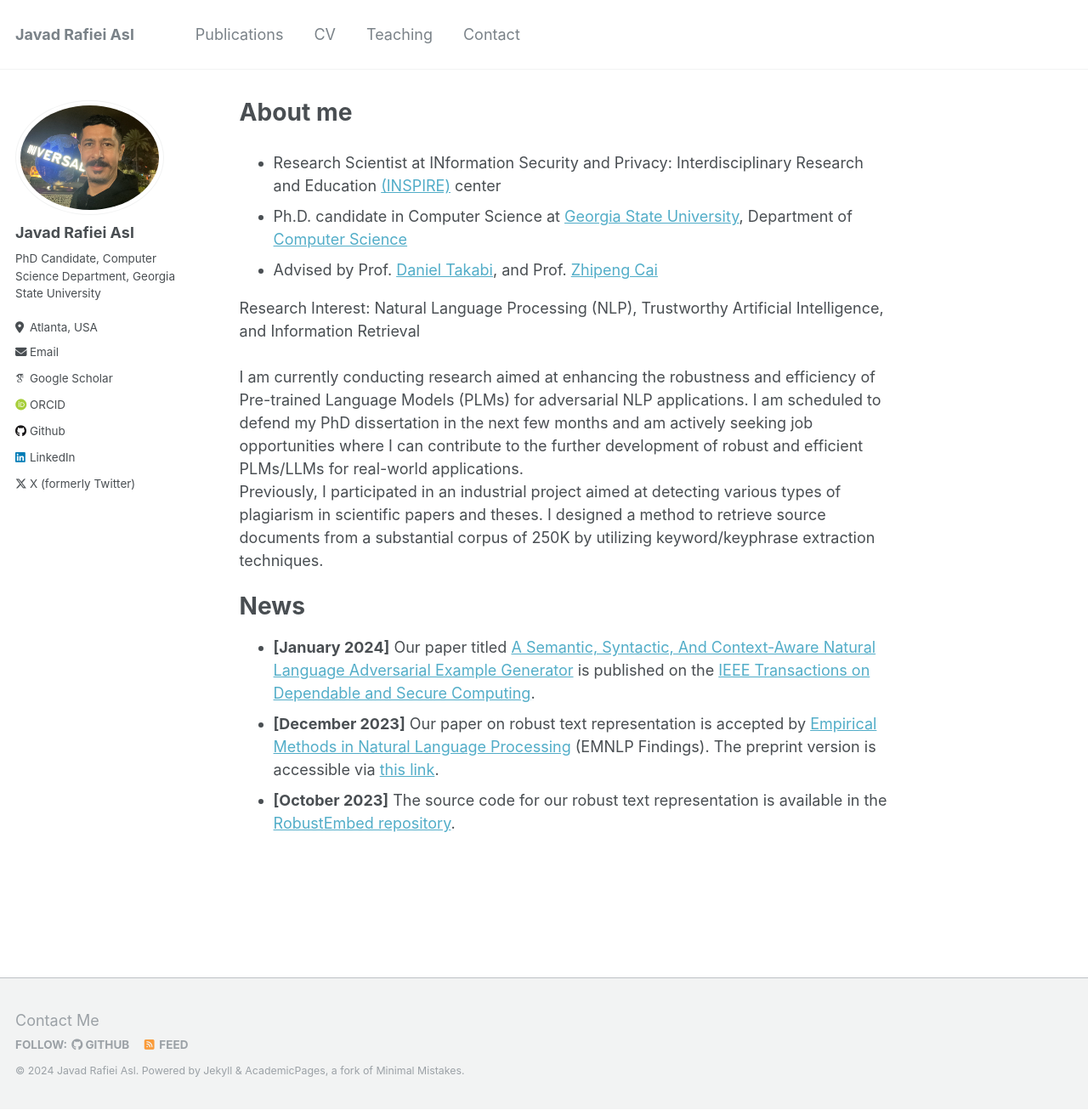
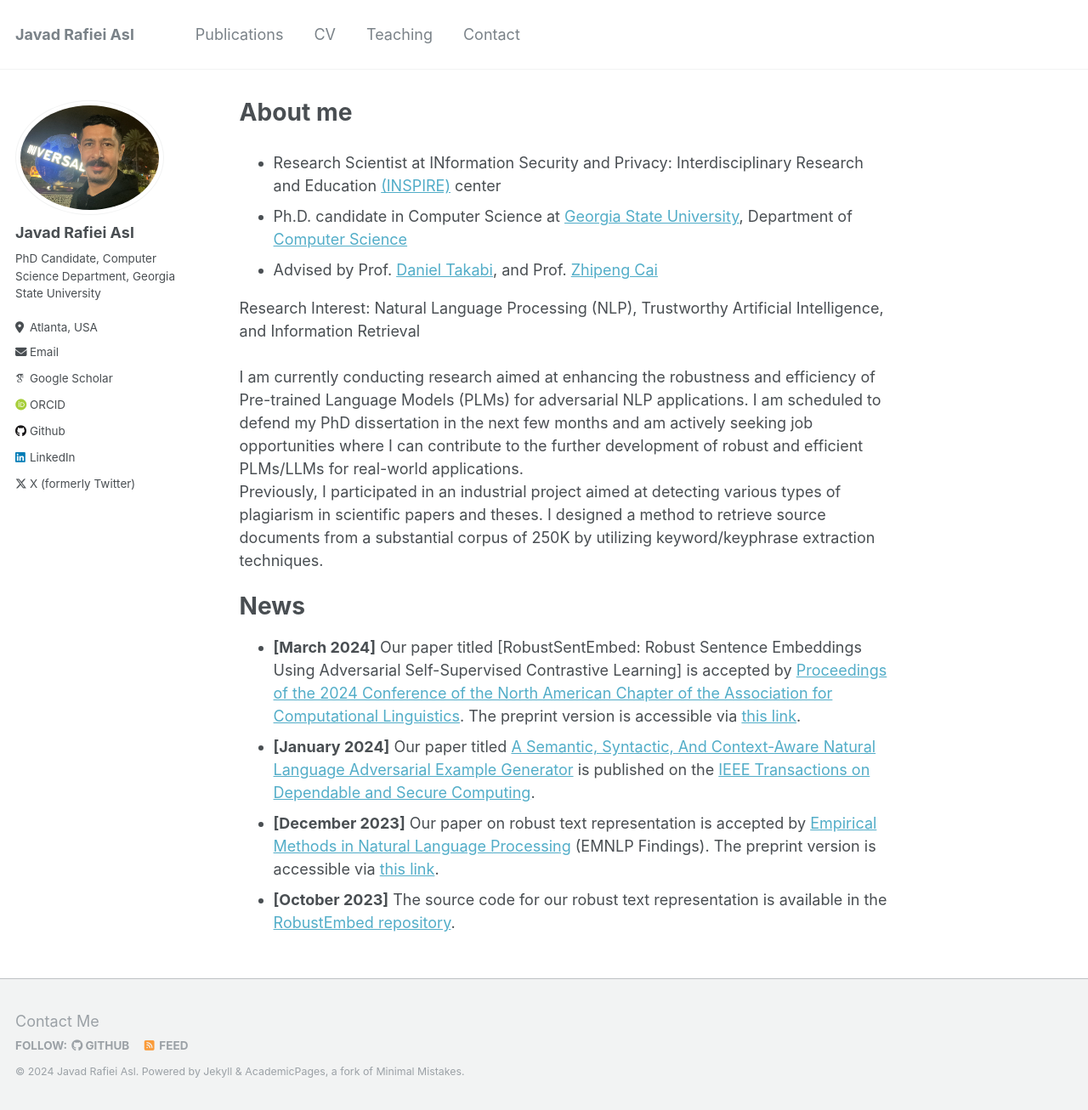
Before and after one commit to jasl1/jasl1.github.io, a Jekyll site: the page built from _pages/about.md, in a window 1280 px wide and 1306 px high. Shown: the whole window at 85% size. Built offline with Jekyll 4.4.1, drawn with Linux system fonts in a browser that asks for light colours; some web fonts are replaced.

Commit message:
Update about.md

```diff
--- a/_pages/about.md
+++ b/_pages/about.md
@@ -16,6 +16,7 @@ Previously, I participated in an industrial project aimed at detecting various t
 
 News
 ======
+- **[March 2024]** Our paper titled [RobustSentEmbed: Robust Sentence Embeddings Using Adversarial Self-Supervised Contrastive Learning] is accepted by [Proceedings of the 2024 Conference of the North American Chapter of the Association for Computational Linguistics](https://2024.naacl.org/). The preprint version is accessible via [this link](https://arxiv.org/abs/2403.11082).
 - **[January 2024]** Our paper titled [A Semantic, Syntactic, And Context-Aware Natural Language Adversarial Example Generator](https://ieeexplore.ieee.org/abstract/document/10416371) is published on the [IEEE Transactions on Dependable and Secure Computing](https://ieeexplore.ieee.org/xpl/RecentIssue.jsp?punumber=8858).
 - **[December 2023]** Our paper on robust text representation is accepted by [Empirical Methods in Natural Language Processing](https://2023.emnlp.org/) (EMNLP Findings). The preprint version is accessible via [this link](https://aclanthology.org/2023.findings-emnlp.305/).
 - **[October 2023]** The source code for our robust text representation is available in the [RobustEmbed repository](https://github.com/jasl1/RobustEmbed).
```
